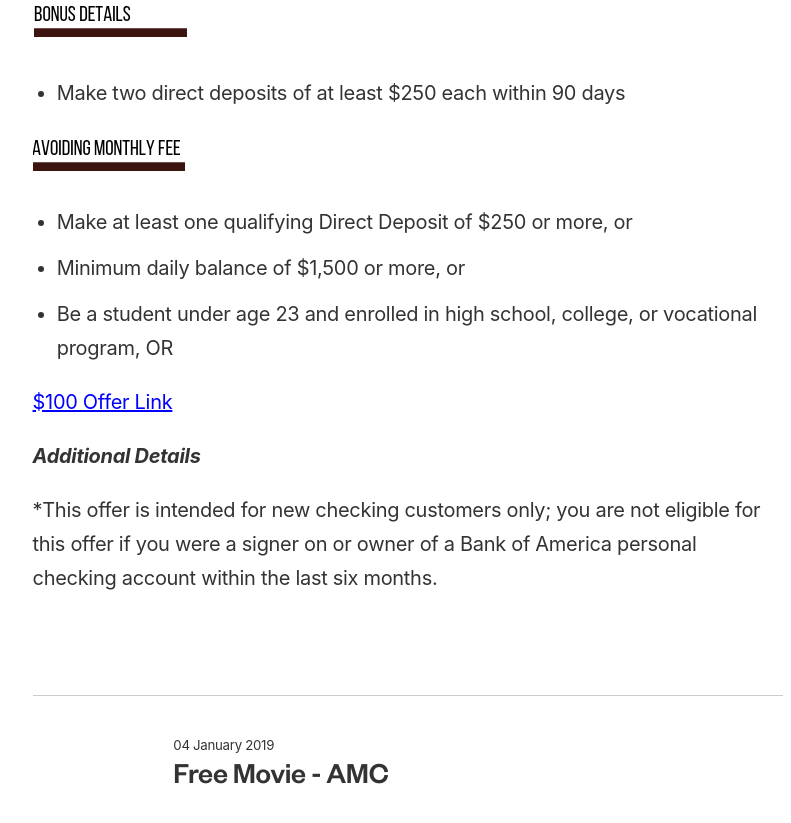
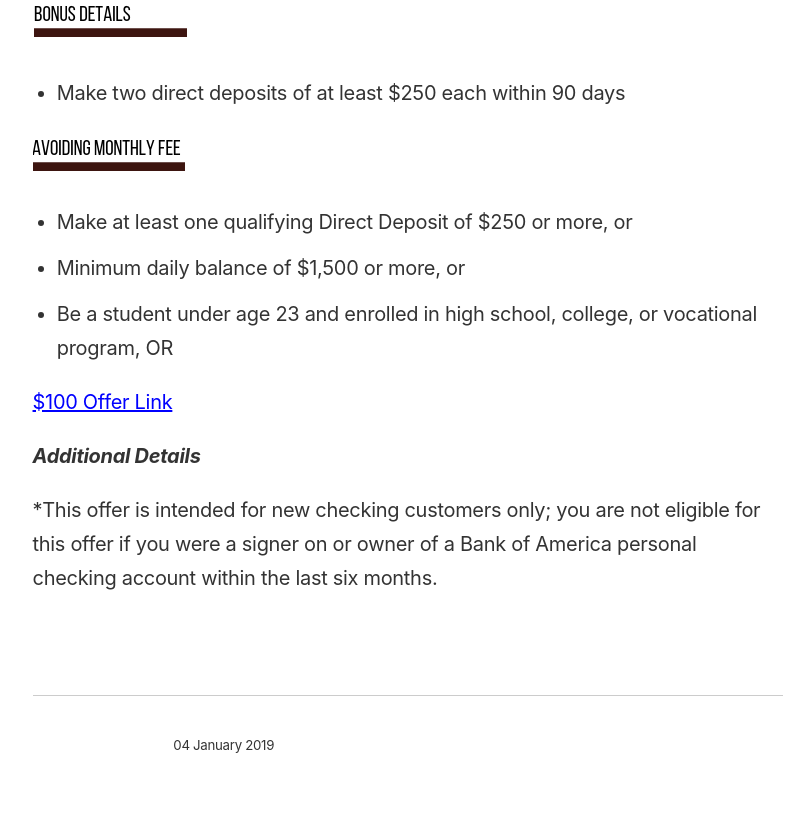
Before and after one commit to ohiosveryown/atldeals, a Jekyll site: the page built from _posts/2019-01-04-post-nine.markdown, in a window 1280 px wide and 900 px high, scrolled down 1101 px. Shown: the top 823 px of the window, without its empty margins (232-1023 px from the left). Built offline with Jekyll 4.4.1, drawn with Linux system fonts in a browser that asks for light colours.

Commit message:
Updated Post Four

```diff
--- a/_posts/2019-01-04-post-four.markdown
+++ b/_posts/2019-01-04-post-four.markdown
@@ -3,9 +3,9 @@
 date: 2019-01-04 13:09:00 Z
 categories:
 - freebies
-postTitle: 'Free Movie - AMC '
+postTitle:
 icon:
-description: Free Movie - AMC
+description:
 image: https://i.imgur.com/9Y9323P.png
 layout: post
 ---
```
